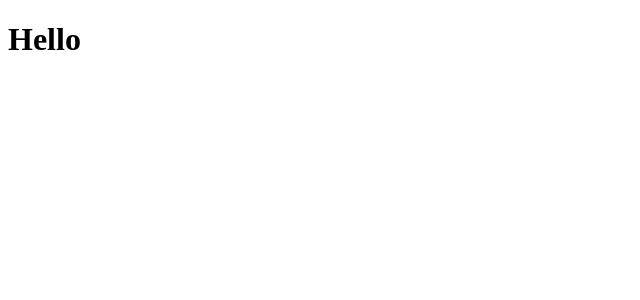
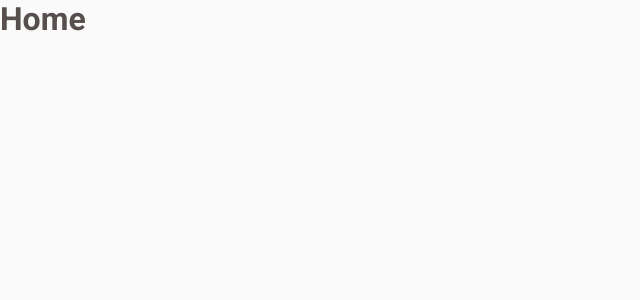
Before and after one commit to rodrrigodev/coffee-delivery, a React (Vite) app: page / in a window 1280 px wide. Shown: the top 300 px of the page, without its empty margins (0-640 px from the left). Built offline with nearby package versions, Linux system fonts and the light colour scheme.

Commit message:
some css add

```diff
--- a/package.json
+++ b/package.json
@@ -12,6 +12,7 @@
     "@types/styled-components": "^5.1.26",
     "react": "^18.2.0",
     "react-dom": "^18.2.0",
+    "react-router-dom": "^6.4.3",
     "styled-components": "^5.3.6"
   },
   "devDependencies": {
--- a/src/App.tsx
+++ b/src/App.tsx
@@ -1,3 +1,16 @@
+import { Router } from "./Router";
+import { BrowserRouter } from "react-router-dom"
+import { ThemeProvider } from "styled-components";
+import { defaultTheme } from "./styles/themes/default";
+import { GlobalStyle } from "./styles/themes/global";
+
 export function App() {
- return <h1>Hello</h1>
+    return (
+        <ThemeProvider theme={defaultTheme}>
+            <BrowserRouter>
+                <Router />
+            </BrowserRouter>
+            <GlobalStyle/>
+        </ThemeProvider>
+    )
 }
--- /dev/null
+++ b/src/Router.tsx
@@ -0,0 +1,19 @@
+import { Routes, Route } from "react-router-dom";
+import { DefaultLayout } from "./layouts/defaultLayout";
+import { Checkout } from "./pages/Checkout";
+import { CheckoutFilled } from "./pages/CheckoutFilled";
+import { Home } from "./pages/Home";
+import { Success } from "./pages/Success";
+
+export function Router(){
+    return(
+        <Routes>
+            <Route path="/" element={<DefaultLayout/>}>
+            <Route path="/home" element={<Home/>}/>
+            <Route path="/checkout" element={<Checkout/>}/>
+            <Route path="/checkout/filled" element={<CheckoutFilled/>}/>
+            <Route path="/checkout-finished/success" element={<Success/>}/>
+            </Route>
+        </Routes>
+    )
+}
--- /dev/null
+++ b/src/layouts/defaultLayout/index.tsx
@@ -0,0 +1,11 @@
+import { Outlet } from 'react-router-dom'
+import { Home } from "../../pages/Home";
+
+export function DefaultLayout(){
+    return(
+        <div>
+            <Home/>
+            <Outlet/>
+        </div>
+    )
+}
--- a/src/styles/themes/global.ts
+++ b/src/styles/themes/global.ts
@@ -1,5 +1,25 @@
 import { createGlobalStyle } from "styled-components";
 
-const GlobalStyle = createGlobalStyle`
+export const GlobalStyle = createGlobalStyle`
+*{
+    margin: 0;
+    padding: 0;
+    box-sizing: border-box;
+}
 
+:focus{
+    outline: 0;
+    box-shadow: 0 0 0 2px ${(props) => props.theme['purple']};
+}
+body{
+    background-color: ${(porps) => porps.theme['background']};
+    color: ${(porps) => porps.theme['base-text']};
+    -webkit-font-smoothing: antialiased;
+}
+
+body, input, textarea, button{
+    font-family: 'Roboto', sans-serif;
+    font-weight: 400;
+    font-size: 1rem;
+}
 `
```
Also changed, not shown: src/styles/themes/default.ts (+16 -19 lines), src/layouts/defaultLayout/styles.ts (added), 1 other file (tests, documents, lock files or other folders).
